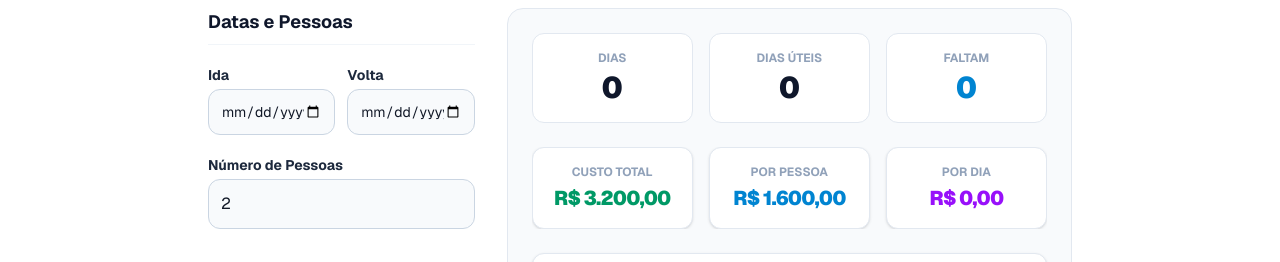
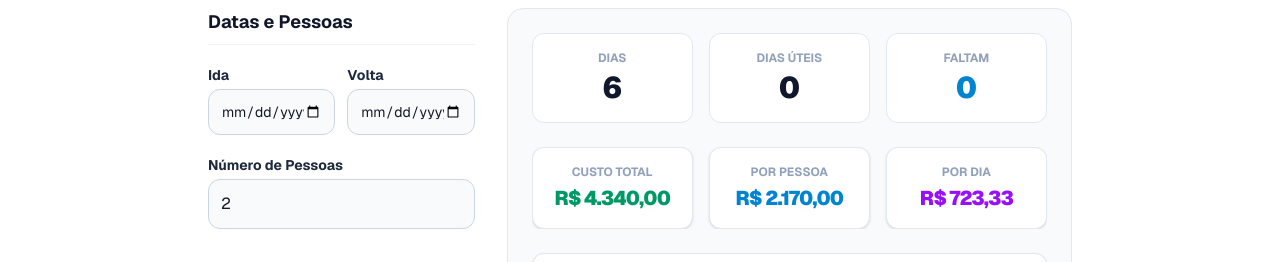
Before and after one commit to buscacentral/buscacentral, a Next.js app: page /utilidades/planejador-viagem in a window 1280 px wide. Shown: the part 343-605 px from the top of the page. Built offline with nearby package versions, Linux system fonts and the light colour scheme; no server answers.

Commit message:
feat: add trip planner calculator client and supporting logic for expense estimation

```diff
--- a/src/app/utilidades/planejador-viagem/PlanejadorViagemClient.tsx
+++ b/src/app/utilidades/planejador-viagem/PlanejadorViagemClient.tsx
@@ -1,7 +1,7 @@
 'use client';
 
-import { useState, useMemo } from 'react';
-import { calcularPlanejamento, sanitizeNumber } from '@/lib/planejador-viagem-logic';
+import { useState, useMemo, useEffect } from 'react';
+import { calcularPlanejamento, sanitizeNumber, calcularDias } from '@/lib/planejador-viagem-logic';
 import { formatCurrency } from '@/lib/formatters';
 
 export default function PlanejadorViagemClient() {
@@ -15,6 +15,17 @@ export default function PlanejadorViagemClient() {
   const [gastoTransporte, setGastoTransporte] = useState('30');
   const [gastoAtividades, setGastoAtividades] = useState('300');
   const [outrosGastos, setOutrosGastos] = useState('0');
+
+  useEffect(() => {
+    if (dataInicio && dataFim) {
+      const dias = calcularDias(dataInicio, dataFim);
+      if (dias > 0) {
+        setDiasHotel(Math.max(0, dias - 1).toString());
+      } else {
+        setDiasHotel('0');
+      }
+    }
+  }, [dataInicio, dataFim]);
 
   const resultado = useMemo(() => {
     return calcularPlanejamento({
--- a/src/lib/planejador-viagem-logic.ts
+++ b/src/lib/planejador-viagem-logic.ts
@@ -40,7 +40,7 @@ export interface ResultadoViagem {
 export function sanitizeNumber(value: unknown, defaultValue: number = 0): number {
   if (value === null || value === undefined || value === '') return defaultValue;
   const num = typeof value === 'string'
-    ? parseFloat(value.replace(/[^\d.,-]/g, '').replace(',', '.'))
+    ? parseFloat(value.replace(/[^\d.,-]/g, '').replace(/\./g, '').replace(',', '.'))
     : Number(value);
   if (!Number.isFinite(num) || Number.isNaN(num) || num < 0) return defaultValue;
   return num;
@@ -102,13 +102,19 @@ export function calcularDiasParaViagem(dataInicio: string): number {
  * Calcula o resultado completo do planejamento de viagem.
  */
 export function calcularPlanejamento(input: InputViagem): ResultadoViagem {
-  const diasTotais = calcularDias(input.dataInicio, input.dataFim);
+  let diasTotais = calcularDias(input.dataInicio, input.dataFim);
+  const diasHotelNum = sanitizeNumber(input.diasHotel);
+
+  if (diasTotais === 0) {
+    diasTotais = diasHotelNum > 0 ? diasHotelNum + 1 : 1;
+  }
+
   const diasUteis = calcularDiasUteis(input.dataInicio, input.dataFim);
   const diasParaViagem = calcularDiasParaViagem(input.dataInicio);
   const pessoas = Math.max(1, sanitizeNumber(input.numPessoas, 1));
 
   const custoPassagem = sanitizeNumber(input.custoPassagem) * pessoas;
-  const custoHospedagem = sanitizeNumber(input.diariasHotel) * sanitizeNumber(input.diasHotel);
+  const custoHospedagem = sanitizeNumber(input.diariasHotel) * diasHotelNum;
   const custoAlimentacao = sanitizeNumber(input.gastoAlimentacao) * diasTotais * pessoas;
   const custoTransporte = sanitizeNumber(input.gastoTransporte) * diasTotais;
   const custoAtividades = sanitizeNumber(input.gastoAtividades) * pessoas;
```
